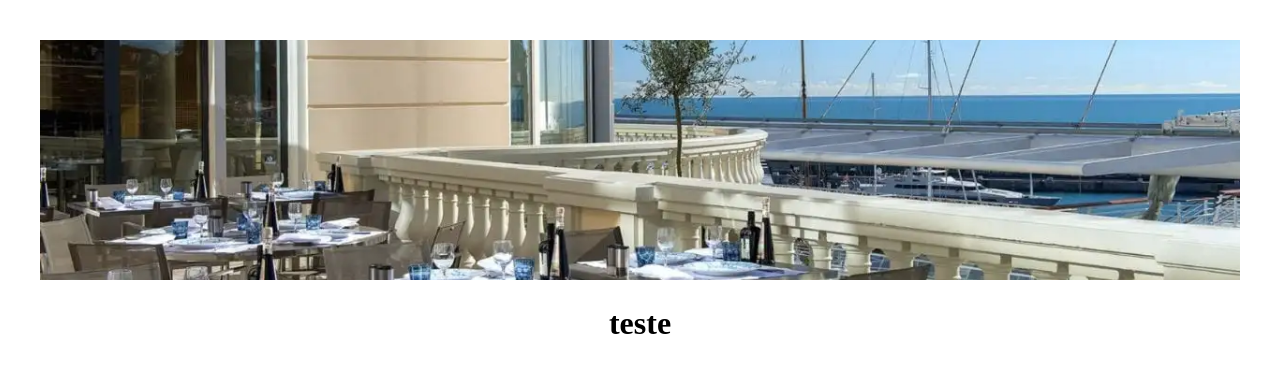
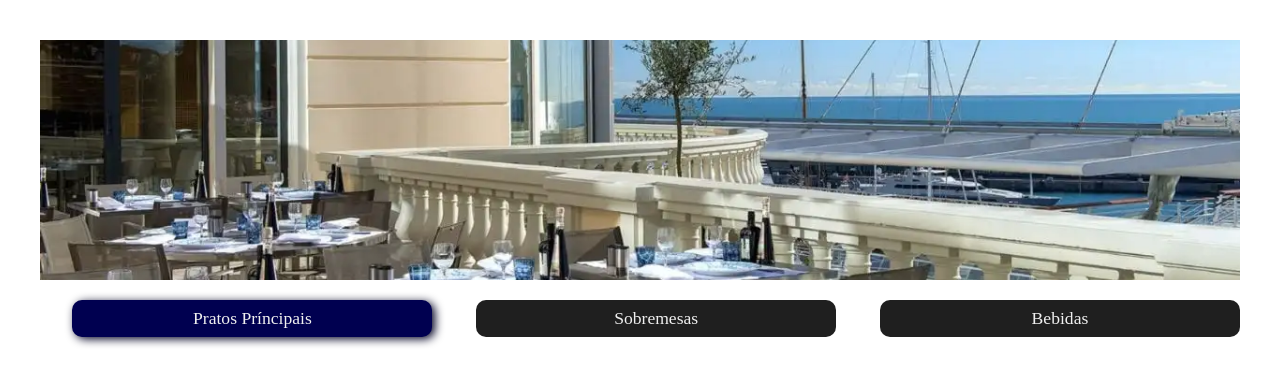
Before and after one commit to FrankMarcelino/projeto-cardapio-digital, a React (Vite) app in the folder hashtaurante/: page / in a window 1280 px wide. Shown: the top 384 px of the page. Built offline with nearby package versions, Linux system fonts and the light colour scheme.

Commit message:
criei o arquivo item cardapio

```diff
--- a/hashtaurante/src/App.jsx
+++ b/hashtaurante/src/App.jsx
@@ -1,10 +1,11 @@
 import Hashtaurante from "./assets/hashtaurante.webp";
 import "./App.css";
+import { Navegacao } from "./assets/Navegacao";
 export function App() {
   return (
     <>
       <img src={Hashtaurante} alt="Logo da Hashtaurante" className="capa"/>
-      <h1>teste</h1>
+      <Navegacao />
     </>
   );
 }
--- a/hashtaurante/src/assets/Navegacao.jsx
+++ b/hashtaurante/src/assets/Navegacao.jsx
@@ -0,0 +1,10 @@
+export function Navegacao() {
+  return <div className="navegacao">
+      <input type="radio" name="opcao-pagina" id="pagina-0" defaultChecked/>
+      <label htmlFor="pagina-0">Pratos Príncipais</label>
+      <input type="radio" name="opcao-pagina" id="pagina-1" />
+      <label htmlFor="pagina-1">Sobremesas</label>
+      <input type="radio" name="opcao-pagina" id="pagina-2" />
+      <label htmlFor="pagina-2">Bebidas</label>
+    </div>
+}
```
Also changed, not shown: hashtaurante/src/assets/intemCardapio.jsx (added).
